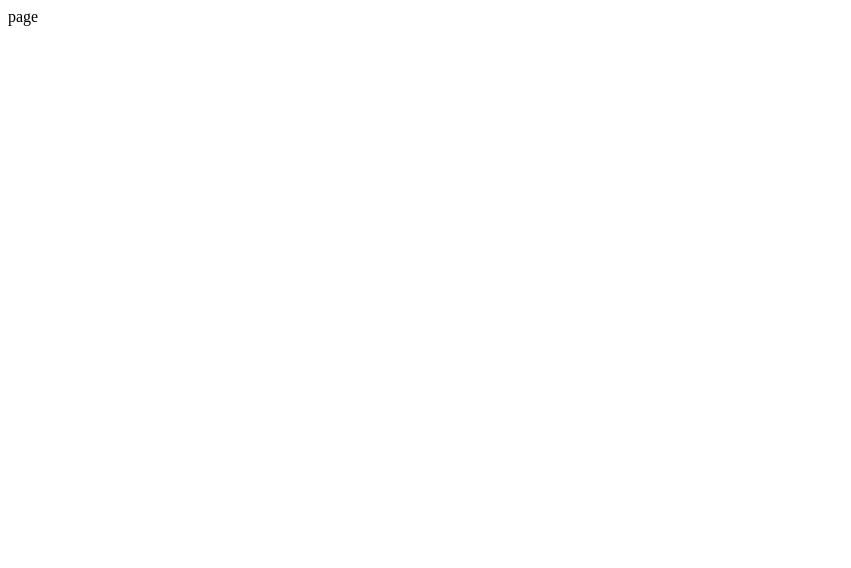
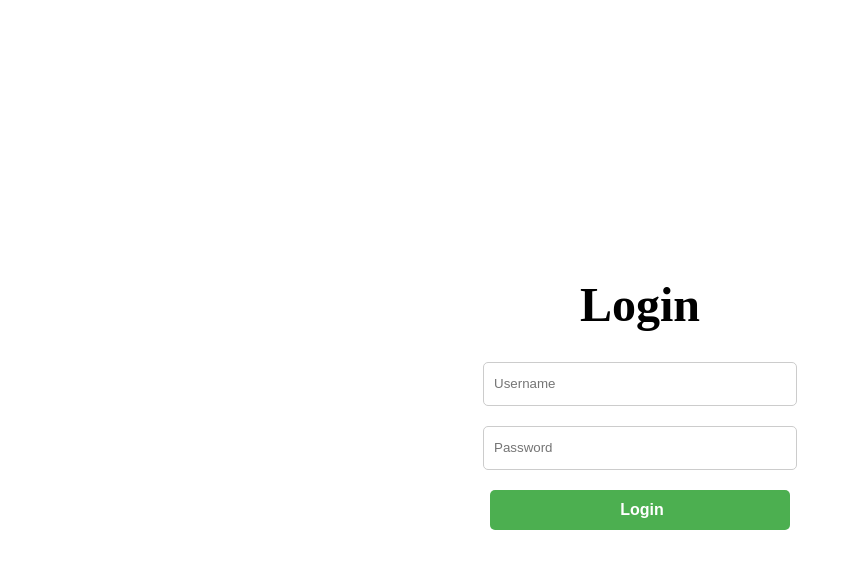
Before and after one commit to akika47/execodetordusza, a Next.js app: page /Login in a window 1280 px wide. Shown: the top 568 px of the page, without its empty margins (0-851 px from the left). Built offline with nearby package versions, Linux system fonts and the light colour scheme.

Commit message:
register/login done(no big design)

```diff
--- a/app/Login/page.tsx
+++ b/app/Login/page.tsx
@@ -1,9 +1,74 @@
-import React from 'react'
+"use client";
+
+import React, { useState } from 'react';
+import '../Styles/Login.css';
 
 const Login = () => {
+  const [username, setUsername] = useState("");
+  const [password, setPassword] = useState("");
+  const [error, setError] = useState<string | null>(null);
+  const [loading, setLoading] = useState(false);
+
+  const handleLogin = async (e: React.FormEvent) => {
+    e.preventDefault();
+    setLoading(true);
+    setError(null);
+
+    try {
+      const response = await fetch("/api/login", {
+        method: "POST",
+        headers: {
+          "Content-Type": "application/json",
+        },
+        body: JSON.stringify({ username, password }),
+      });
+
+      const data = await response.json();
+
+      if (response.ok) {
+        console.log("Login successful:", data);
+      } else {
+        setError(data.message || "Login failed");
+      }
+    } catch (err) {
+      setError("An error occurred during login.");
+      console.error("Login error:", err);
+    } finally {
+      setLoading(false);
+    }
+  };
+
   return (
-    <div>page</div>
-  )
-}
+    <div className="mainContainer">
+      <form onSubmit={handleLogin} className="inputContainer">
+        <div className="titleContainer">Login</div>
 
-export default Login
+        <input
+          type="text"
+          className="inputBox"
+          placeholder="Username"
+          value={username}
+          onChange={(e) => setUsername(e.target.value)}
+          required
+        />
+
+        <input
+          type="password"
+          className="inputBox"
+          placeholder="Password"
+          value={password}
+          onChange={(e) => setPassword(e.target.value)}
+          required
+        />
+
+        {error && <div className="errorLabel">{error}</div>}
+
+        <button type="submit" className="inputBox buttonContainer" disabled={loading}>
+          {loading ? "Logging in..." : "Login"}
+        </button>
+      </form>
+    </div>
+  );
+};
+
+export default Login;
--- a/app/Styles/Login.css
+++ b/app/Styles/Login.css
@@ -1,63 +1,50 @@
 .mainContainer {
+    display: flex;
     flex-direction: column;
-    display: flex;
     align-items: center;
     justify-content: center;
     height: 100vh;
   }
 
   .titleContainer {
-    display: flex;
-    flex-direction: column;
-    font-size: 64px;
-    font-weight: bolder;
-    align-items: center;
-    justify-content: center;
-  }
-
-  .resultContainer,
-  .historyItem {
-    flex-direction: row;
-    display: flex;
-    width: 400px;
-    align-items: center;
-    justify-content: space-between;
-  }
-
-  .historyContainer {
-    flex-direction: column;
-    display: flex;
-    height: 200px;
-    align-items: center;
-    flex-grow: 5;
-    justify-content: flex-start;
-  }
-
-  .buttonContainer {
-    display: flex;
-    flex-direction: column;
-    align-items: center;
-    justify-content: center;
-    height: 260px;
+    font-size: 48px;
+    font-weight: bold;
+    margin-bottom: 20px;
   }
 
   .inputContainer {
     display: flex;
     flex-direction: column;
-    align-items: flex-start;
-    justify-content: center;
-  }
-
-  .inputContainer > .errorLabel {
-    color: red;
-    font-size: 12px;
+    align-items: center;
   }
 
   .inputBox {
-    height: 48px;
-    width: 400px;
-    font-size: large;
-    border-radius: 8px;
-    border: 1px solid grey;
-    padding-left: 8px;
+    width: 300px;
+    height: 40px;
+    margin: 10px 0;
+    padding-left: 10px;
+    border-radius: 5px;
+    border: 1px solid #ccc;
   }
+
+  .buttonContainer {
+    width: 300px;
+    height: 40px;
+    background-color: #4CAF50;
+    color: white;
+    font-size: 16px;
+    font-weight: bold;
+    border: none;
+    border-radius: 5px;
+    cursor: pointer;
+  }
+
+  .buttonContainer:disabled {
+    background-color: #ccc;
+  }
+
+  .errorLabel {
+    color: red;
+    font-size: 14px;
+    margin-top: 10px;
+  }
--- /dev/null
+++ b/app/Styles/Register.css
@@ -0,0 +1,38 @@
+.register-container {
+    display: flex;
+    flex-direction: column;
+    align-items: center;
+    justify-content: center;
+    height: 100vh;
+    padding: 20px;
+  }
+
+  .register-form {
+    display: flex;
+    flex-direction: column;
+    gap: 10px;
+    width: 100%;
+    max-width: 400px;
+  }
+
+  input {
+    padding: 10px;
+    font-size: 16px;
+    border: 1px solid #ccc;
+    border-radius: 4px;
+  }
+
+  button {
+    padding: 10px;
+    font-size: 16px;
+    background-color: #0070f3;
+    color: white;
+    border: none;
+    border-radius: 4px;
+    cursor: pointer;
+    transition: background-color 0.3s ease;
+  }
+
+  button:hover {
+    background-color: #005bb5;
+  }
--- /dev/null
+++ b/app/api/login/route.ts
@@ -0,0 +1,51 @@
+import pool from '@/app/libs/mysql';
+import { NextRequest, NextResponse } from 'next/server';
+
+export async function POST(req: NextRequest) {
+  try {
+    const { username, password } = await req.json();
+    console.log('Login attempt:', { username });
+
+    const db = await pool.getConnection();
+    console.log('Database connection established for login');
+
+    const query = 'SELECT id, username, password, role, schoolId FROM users WHERE username = ? LIMIT 1';
+    const [rows] = await db.execute(query, [username]) as [Array<{ id: number, username: string, password: string, role: string, schoolId: number }>, any];
+    db.release();
+
+    if (rows.length > 0) {
+      const user = rows[0];
+
+
+      if (user.password === password) { // Replace with bcrypt comparison later when hashing
+        return NextResponse.json({
+          status: 200,
+          data: {
+            id: user.id,
+            username: user.username,
+            role: user.role,
+            schoolId: user.schoolId,
+            message: 'Login successful!',
+          },
+        });
+      } else {
+        return NextResponse.json({
+          status: 401,
+          data: 'Invalid username or password.',
+        });
+      }
+    } else {
+      return NextResponse.json({
+        status: 404,
+        data: 'User not found.',
+      });
+    }
+  } catch (error) {
+    console.error('Error during user login:', error);
+
+    return NextResponse.json({
+      status: 500,
+      data: `An error occurred: ${error}`,
+    });
+  }
+}
--- a/app/page.tsx
+++ b/app/page.tsx
@@ -1,6 +1,4 @@
 import Header from "./components/Header";
-import Layout from "./layout";
-
 
 export default function Home() {
   return (
```
Also changed, not shown: app/Register/page.tsx (+1 -39 lines), app/components/Header.tsx (+1 -6 lines).
